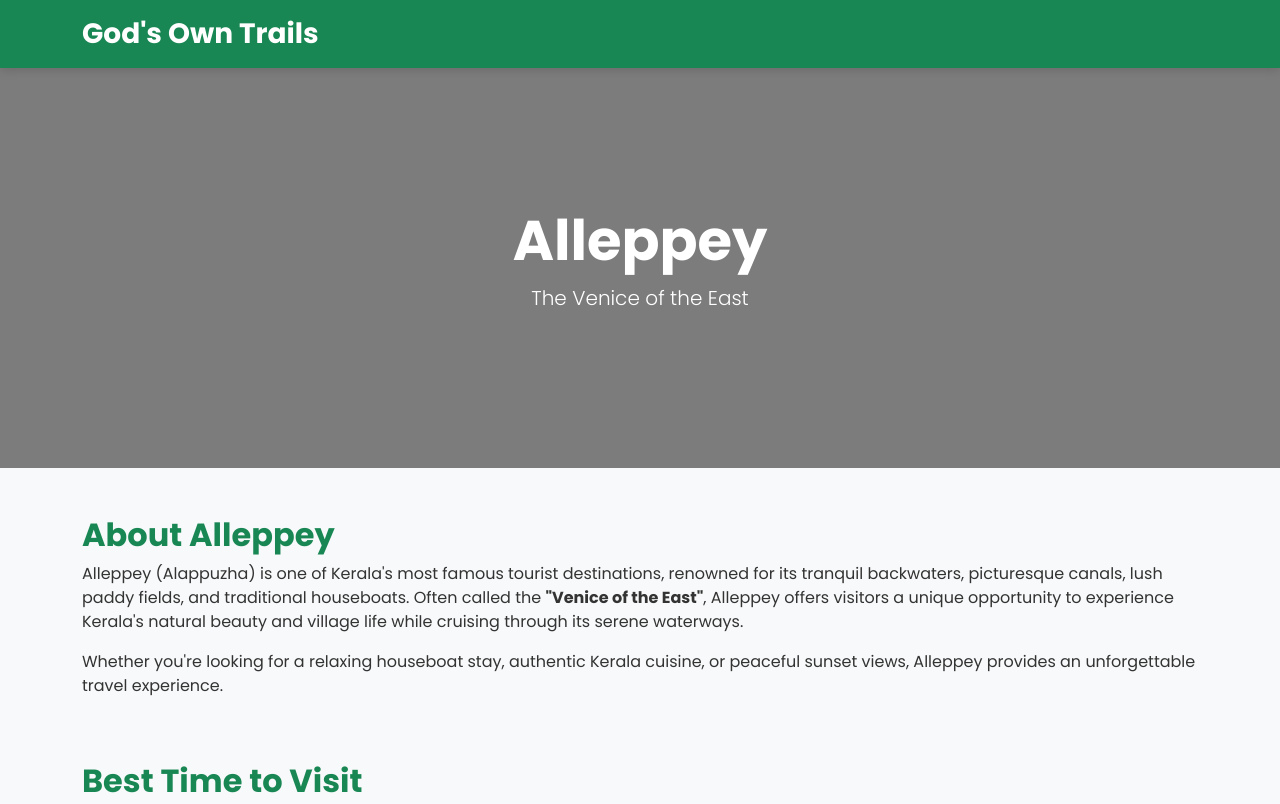
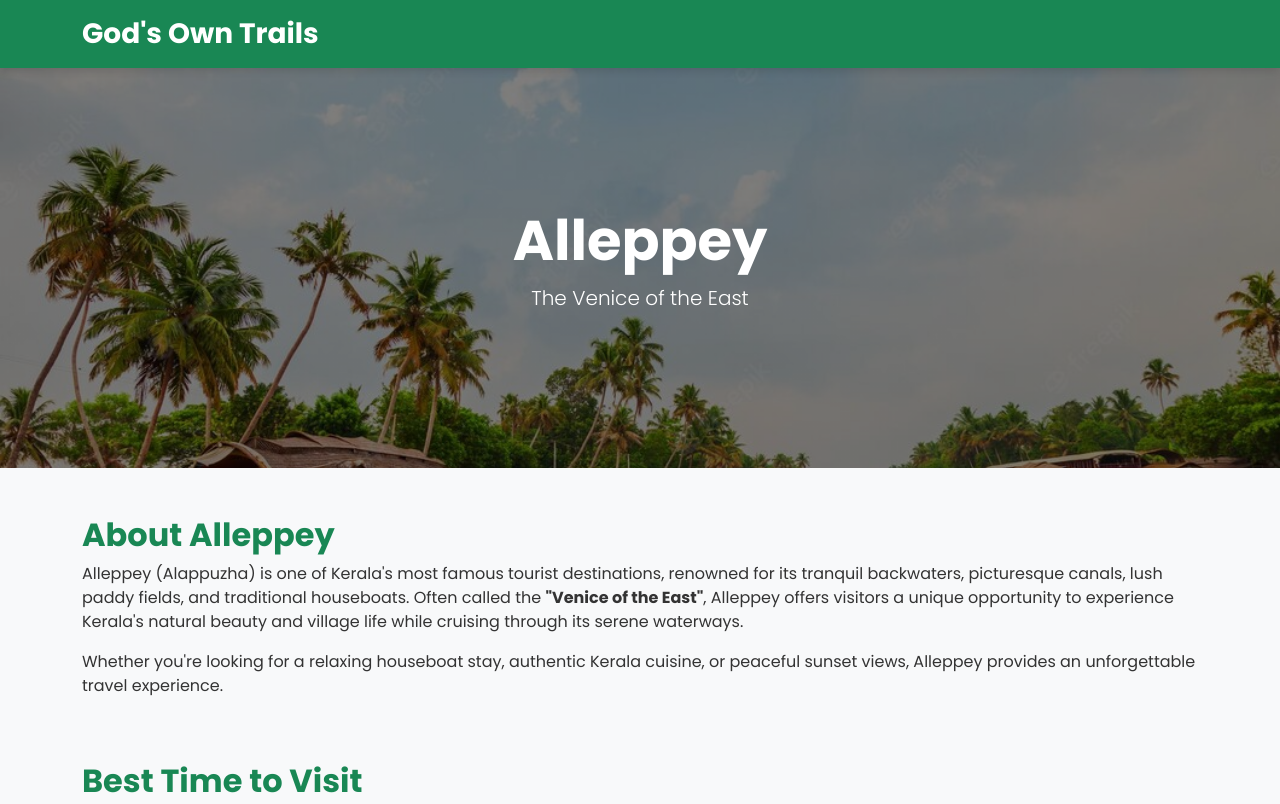
Before and after one commit to Haseenakts/travel-blog, a plain HTML site: page alleppey.html in a window 1280 px wide. Shown: the top 804 px of the page. Drawn offline with nearby package versions, Linux system fonts and the light colour scheme.

Commit message:
Update alleppey.html

```diff
--- a/alleppey.html
+++ b/alleppey.html
@@ -20,7 +20,7 @@
 
 <!-- Hero Section -->
 <header class="hero-page text-white d-flex align-items-center justify-content-center"
-style="background:linear-gradient(rgba(0,0,0,.5),rgba(0,0,0,.5)), url('images/alleppey.jpg') center/cover; height:400px;">
+style="background:linear-gradient(rgba(0,0,0,.5),rgba(0,0,0,.5)), url('alleppey.jpg') center/cover; height:400px;">
 
     <div class="text-center">
         <h1 class="display-4 fw-bold">Alleppey</h1>
```
